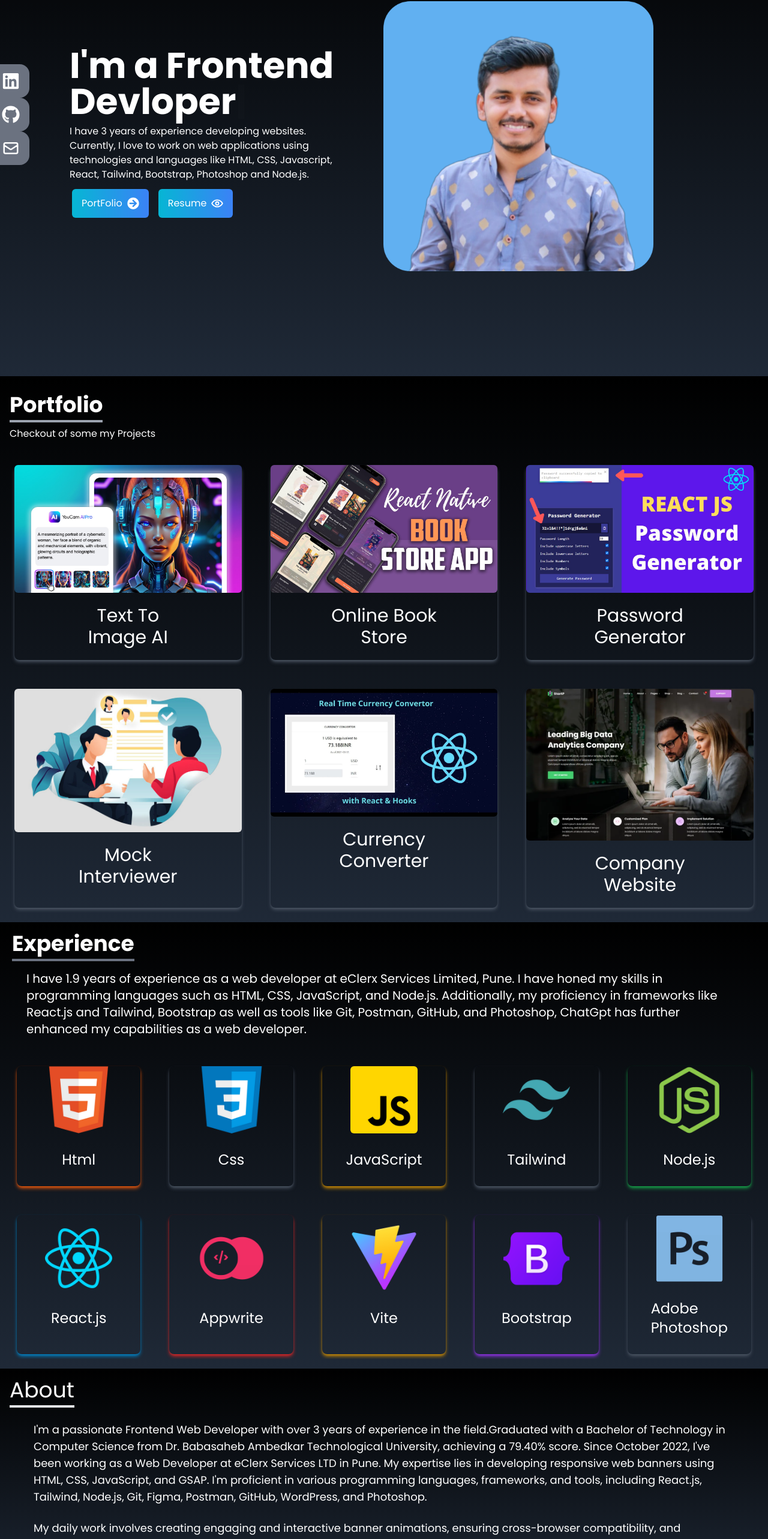
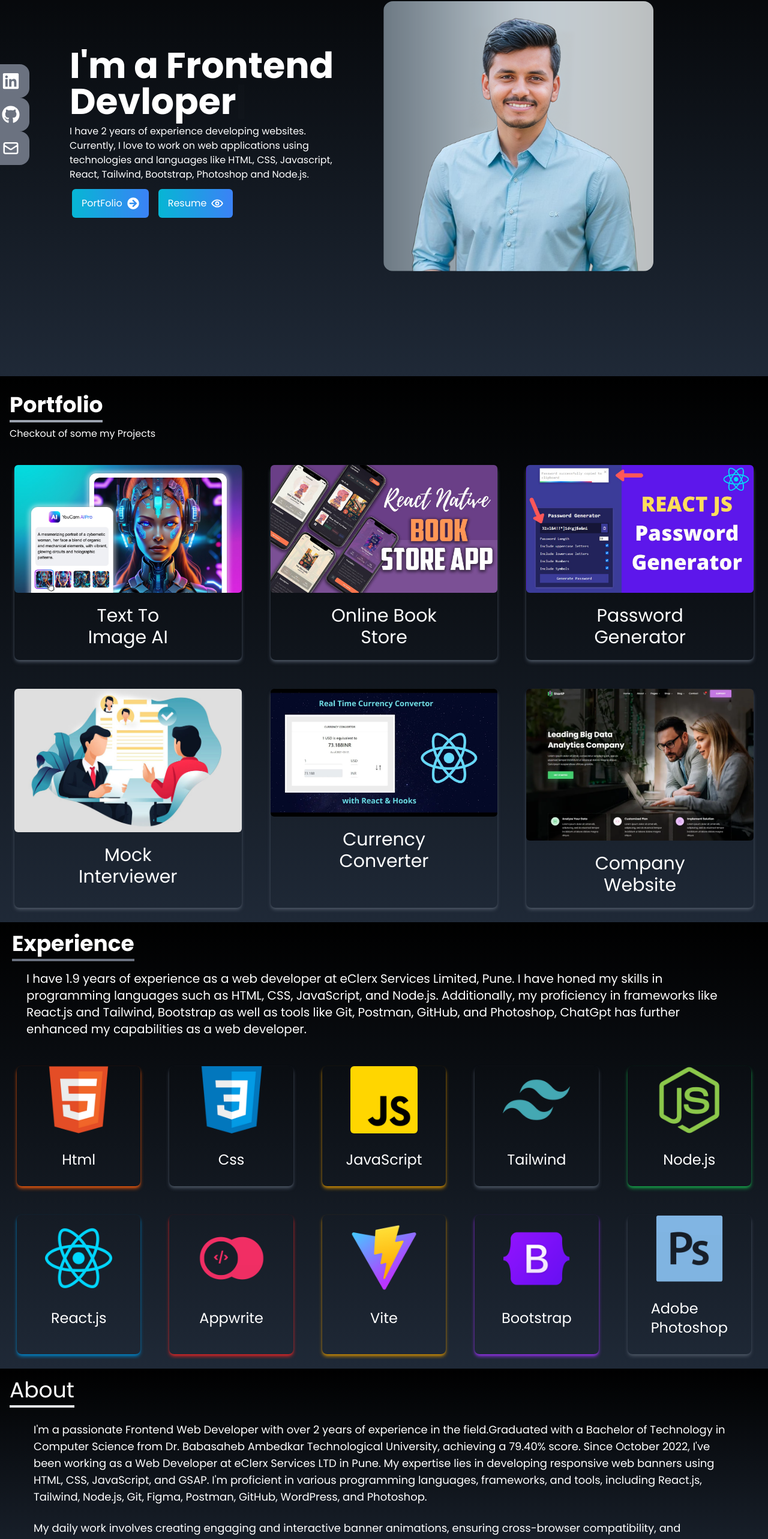
Before and after one commit to mbl43/Portfolio, a React (Vite) app: page / in a window 1280 px wide. Shown: the part 173-2738 px from the top of the page at 60% size. Built offline with nearby package versions, Linux system fonts and the light colour scheme; a web font is replaced by a local one.

Commit message:
Added new heroimage

```diff
--- a/src/Components/About.jsx
+++ b/src/Components/About.jsx
@@ -11,7 +11,7 @@
           <p className="text-4xl bold inline border-b-4 border-gray-200">About</p>
         </div>
         <p className="md:mx-10 text-lg overflow-auto">
-        I&apos;m a passionate Frontend Web Developer with over 3 years of experience in the field.Graduated with a Bachelor of Technology in Computer Science from Dr. Babasaheb Ambedkar Technological University, achieving a 79.40% score.
+        I&apos;m a passionate Frontend Web Developer with over 2 years of experience in the field.Graduated with a Bachelor of Technology in Computer Science from Dr. Babasaheb Ambedkar Technological University, achieving a 79.40% score.
         Since October 2022, I&apos;ve been working as a Web Developer at eClerx Services LTD in Pune. My expertise lies in developing responsive web banners using HTML, CSS, JavaScript, and GSAP. I&apos;m proficient in various programming languages, frameworks, and tools, including React.js, Tailwind, Node.js, Git, Figma, Postman, GitHub, WordPress, and Photoshop.
         </p>
         <br />
--- a/src/Components/Home.jsx
+++ b/src/Components/Home.jsx
@@ -30,7 +30,7 @@
             <span ref={el}></span>
           </h2>
           <p className="text-white max-w-md">
-            I have 3 years of experience developing websites. Currently, I love
+            I have 2 years of experience developing websites. Currently, I love
             to work on web applications using technologies and languages like
             HTML, CSS, Javascript, React, Tailwind, Bootstrap, Photoshop and Node.js.
           </p>
```
Also changed, not shown: src/assets/heroimage.png.
